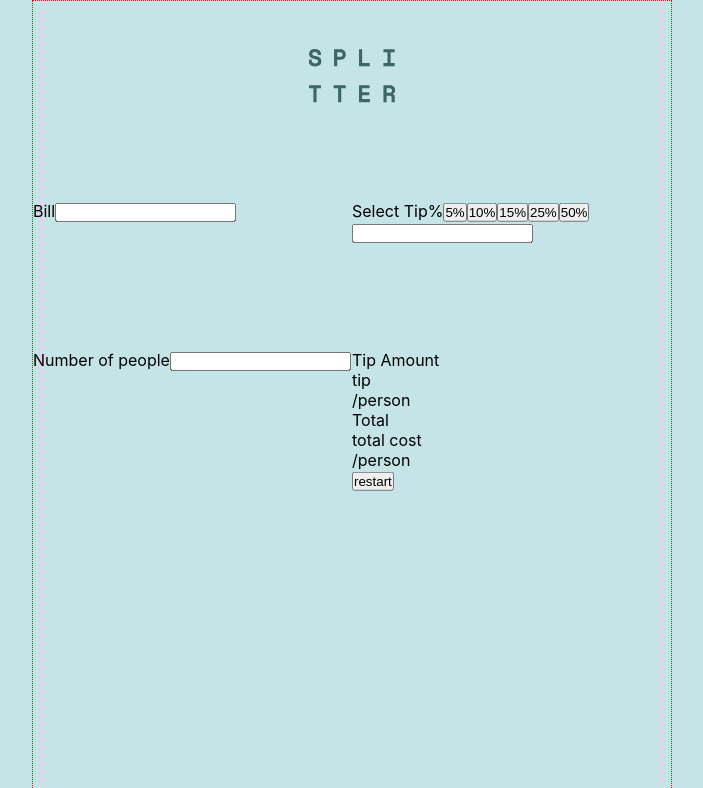
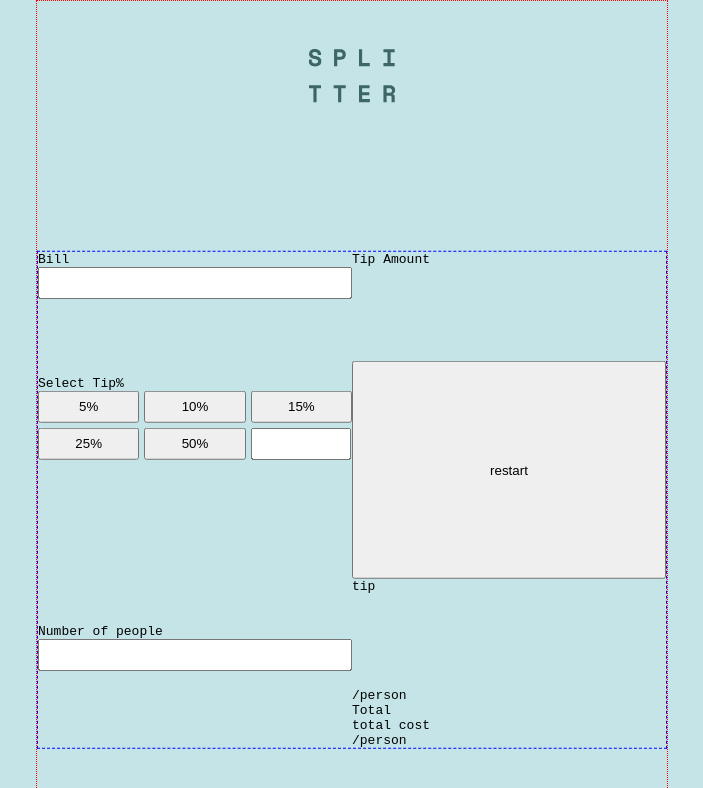
Before and after one commit to 4nxi0uss/tip-calculator, a React (Create React App) app: page / in a window 1280 px wide. Shown: the top 788 px of the page, without its empty margins (288-991 px from the left). Built offline with nearby package versions, Linux system fonts and the light colour scheme.

Commit message:
added grid

```diff
--- a/src/component/Calculator/Calculator.scss
+++ b/src/component/Calculator/Calculator.scss
@@ -12,7 +12,7 @@ body {
 .main {
     position: absolute;
     max-width: 1440px;
-    height: 100vh;
+    height: 100%;
     left: 50%;
     transform: translateX(-50%);
     border: 1px dotted red;
@@ -28,12 +28,61 @@ body {
     }
 
     .calculatror {
-        position: relative;
+        font-family: monospace;
+        position: relative;margin-bottom: 100px;
         left: 50%;
         top: 50%;
+        // height: 400px;
         transform: translate(-50%, -50%);
         display: grid;
         grid-template-columns: 1fr 1fr;
-        grid-template-rows: 1fr 2fr 1fr;
+        grid-template-rows: 1fr ;
+        border: 1px dashed blue ;
+
+        .form{
+            display: grid;
+            grid-template-rows: 1fr 2fr 1fr;
+            grid-column: 1;
+
+            .bill{
+                grid-row: 1;
+            }
+
+            .selectTip{
+                grid-row: 2;
+                display: grid;
+                grid-template-columns: 1fr 1fr 1fr;
+                grid-template-rows: 1fr 1fr 1fr;
+                gap: 5px;
+
+                .selectBtn{
+                font-size: 24px;
+                gap: 10px;
+            }
+            .selectInput{
+                font-size: 24px;
+                max-width: 100px;
+            }
+            }
+
+            .numberOfPeople{
+                grid-row: 3;
+            }
+
+            .input{
+                font-size: 24px;
+            }
+
+        }
+        .outputForm{
+            display: grid;
+            grid-template-rows: 1fr 2fr 1fr;
+            grid-column: 2;
+
+
+            .btn{
+                grid-row: 2;
+            }
+        }
     }
 }
--- a/src/component/Calculator/Calculator.tsx
+++ b/src/component/Calculator/Calculator.tsx
@@ -9,26 +9,34 @@ const Calculator = () => {
         <main className='main'>
             <img className='img' src={logo} alt="logo" />
             <section className='calculatror'>
-            <label > Bill
-                <input type="number" />
+                <div className='form'>
+
+                    <label className='bill' > Bill <br />
+                        <input className='input' type="number" />
                     </label>
-            <label > Select Tip%
-                <button>5%</button>
-                <button>10%</button>
-                <button>15%</button>
-                <button>25%</button>
-                <button>50%</button>
-                <input type="number" />
+
+                    <div>
+
+                        <label className='labelSelectTip' > Select Tip%  </label>
+                        <div className='selectTip'>
+                            <button className='btn5%' >5%</button>
+                            <button className='btn10%'>10%</button>
+                            <button className='btn15%'>15%</button>
+                            <button className='btn25%'>25%</button>
+                            <button className='btn50%'>50%</button>
+                            <input className='selectInput' type="number" />
+                        </div>
+                    </div>
+                    <label className='numberOfPeople' > Number of people  <br />
+                        <input className='input' type="number" />
                     </label>
-            <label > Number of people
-                <input type="number" />
-            </label>
-            <div>
+                </div>
+                <div className='outputForm'>
                     <p>Tip Amount</p> <span>tip</span>
                     <p>/person</p>
                     <p>Total</p> <span>total cost</span>
                     <p>/person</p>
-                <button>restart</button>
+                    <button className='btn' >restart</button>
                 </div>
             </section>
         </main>
```
Lines whose indentation alone changed are shown as unchanged.
